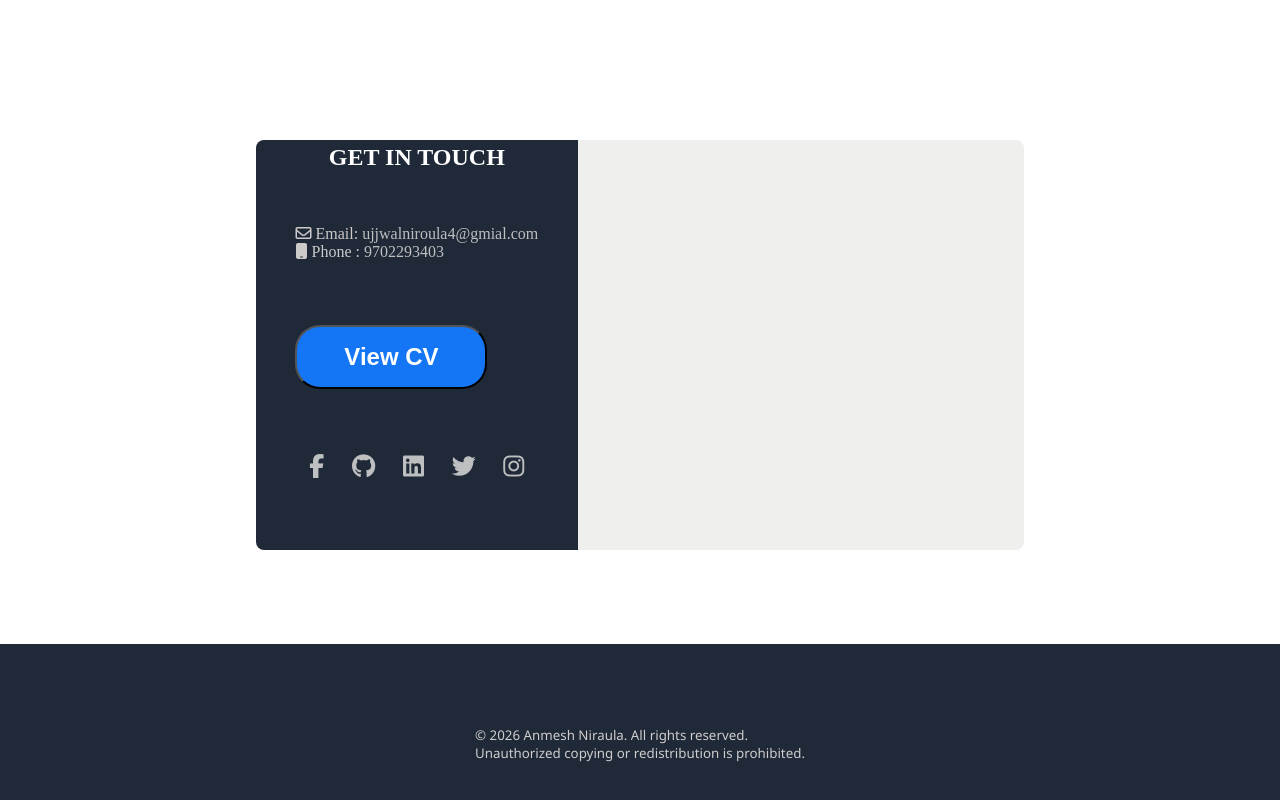
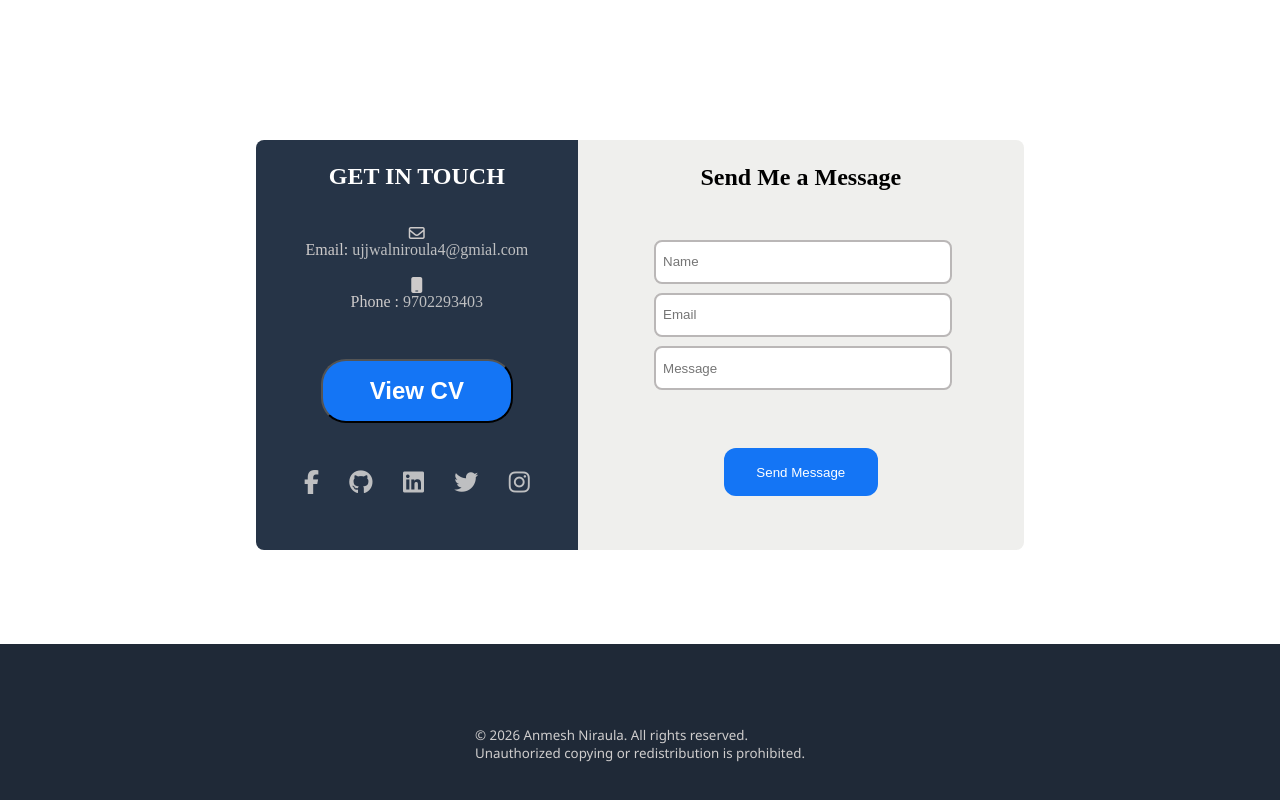
Before and after one commit to Anmesh-rgb/portfolio, a plain HTML site: page index.html in a window 1280 px wide. Shown: the part 1420-2220 px from the top of the page. Drawn offline with Linux system fonts and the light colour scheme.

Commit message:
all bacic changes of contact div

```diff
--- a/index.html
+++ b/index.html
@@ -93,8 +93,8 @@
 
                 <div id="icons">
                     <a href=""><i class="fa-brands fa-facebook-f"></i></a>
-                    <a href=""><i class="fa-brands fa-github"></i></a>
-                    <a href=""><i class="fa-brands fa-linkedin"></i></a>
+                    <a href="https://github.com/Anmesh-rgb" target="_blank"><i class="fa-brands fa-github"></i></a>
+                    <a href="" target="_blank"><i class="fa-brands fa-linkedin"></i></a>
                     <a href=""><i class="fa-brands fa-twitter"></i></a>
                     <a href=""><i class="fa-brands fa-instagram"></i></a>
                 </div>
@@ -103,7 +103,15 @@
         </div>
 
 
-             <form action="" id="msg-form"></form>
+             <form action="" id="msg-form">
+                <h2>Send Me a Message</h2>
+                <div id="inp-mess">
+                <input type="text" name="text" id="name-inp" class="inp" placeholder="  Name">
+                <input type="email" name="email" id="email-inp" class="inp" placeholder="  Email">
+                <input type="text" name="text" id="Message-inp" class="inp" placeholder="  Message">
+                </div>
+                <input type="button" value="Send Message" id="sendmsg-btn">
+             </form>
 
 
        </div>
--- a/style.css
+++ b/style.css
@@ -218,6 +218,7 @@ img{
 }
 #cont{
     display: grid;
+    justify-items: center;
     height: 40vh;
     margin-top: 1rem;
 }
@@ -228,7 +229,7 @@ img{
     justify-content: center;
     height: 50vh;
     width: 25vw;
-    background-color: #1f2937;
+    background-color: #263447;
     justify-self: start;
     border-radius: 8px 0px 0px 8px;
     padding: 5px;
@@ -240,9 +241,12 @@ img{
     justify-content: center;
     align-items: center;
     height: 1.5rem;
+    margin-top: 19px;
 }
-#emial-ph{
-    display: grid;
+#email-ph{
+    display:grid;
+    justify-items: center;
+    height: fit-content;
 
 
 }
@@ -269,6 +273,7 @@ img{
 #icons{
     color: rgb(223, 220, 220);
     font-size: 1.5rem;
+    width: 20vw;
     display: flex;
     justify-content: space-around;
 
@@ -283,4 +288,36 @@ img{
     background-color: rgb(239, 239, 237);
     border-radius: 0px 8px 8px 0px;
     padding: 5px;
+    display: grid;
+    justify-items: center;
+    font-family: 'Times New Roman', Times, serif;
 }
+#msg-form h2{
+    font-weight: 900;
+    margin-top: 19px;
+
+}
+.inp{
+    height: 5vh;
+    width: 23vw;
+    border-radius: 8px;
+    border: 2px solid rgb(186, 183, 183);
+
+}
+#inp-mess{
+    width:23vw;
+    height: 20vh;
+    display: grid;
+}
+#inp-mss input{
+
+}
+#sendmsg-btn{
+    height: 6vh;
+    width: 12vw;
+    background-color: rgb(20, 117, 245);
+    border-radius: 12px;
+    border: none;
+    color: white;
+    cursor: pointer;
+}
```
